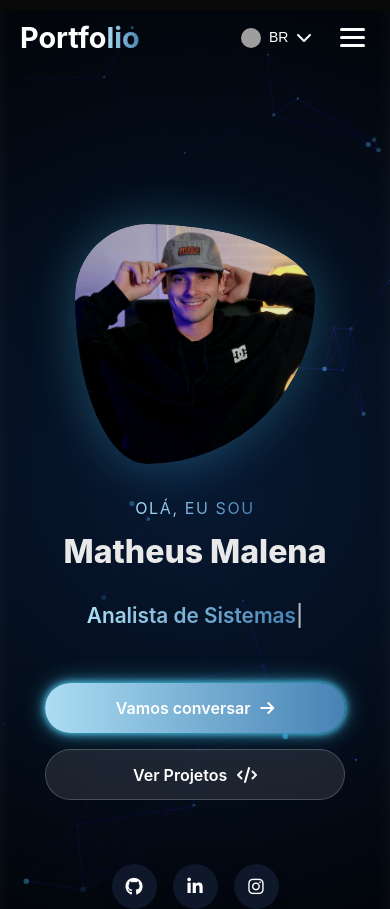
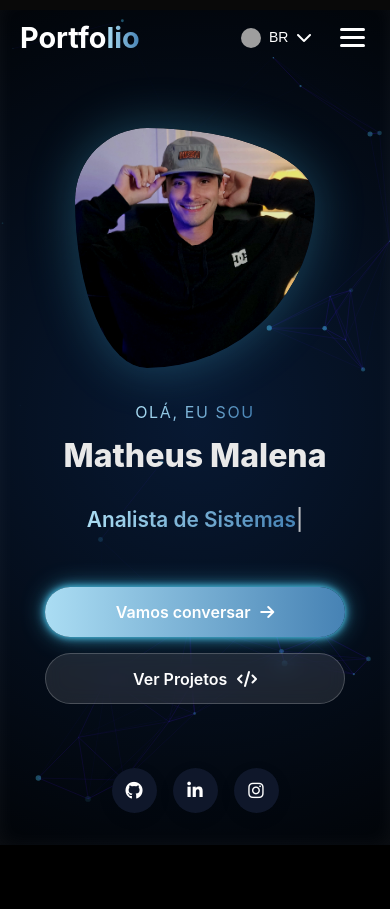
Before and after one commit to matheusmalena/portifolio-matheus-malena, a Vue app: page / in a window 390 px wide. Shown: the top 909 px of the page. Built offline with nearby package versions, Linux system fonts and the light colour scheme; grey boxes are pictures that could not be loaded.

Commit message:
Update Home.vue

```diff
--- a/src/components/Home.vue
+++ b/src/components/Home.vue
@@ -899,7 +899,7 @@ export default {
   }
 
   .profile-container {
-    margin: 4rem 0 0 !important;
+    margin: 8rem 0 0 !important;
   }
 
   .tech-icons {
@@ -925,7 +925,7 @@ export default {
 @media screen and (max-width: 480px) {
 
   .profile-container {
-   margin: 14rem 0 0 !important;
+    margin: 8rem 0 0 !important;
   }
 
 }
```
